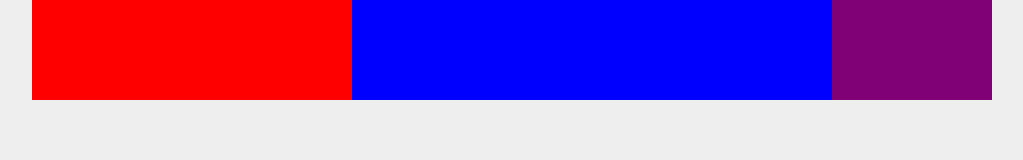
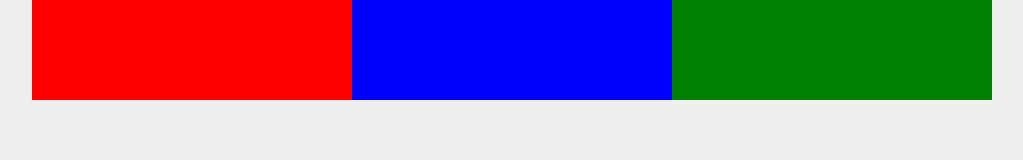
Before and after one commit to Bartz94/FLEXBOX-TUTORIAL, a plain HTML site: page index.html in a window 1280 px wide. Shown: the whole page, without its empty margins (128-1151 px from the left). Drawn offline with Linux system fonts and the light colour scheme.

Commit message:
Flex shrink

```diff
--- a/style.css
+++ b/style.css
@@ -20,20 +20,20 @@ body{
 
 .box{
     height: 100px;
-    min-width: 100px;
+    width: 320px;
 }
 
 .one{
     background: red;
-    flex-grow: 2;
+    flex-shrink: 4;
 }
 
 .two{
     background: blue;
-    flex-grow: 3;
+    flex-shrink: 5;
 }
 
 .three{
-    background: rgb(128, 0, 117);
-    flex-grow: 1;
+    background: green;
+    flex-shrink: 6;
 }
```
